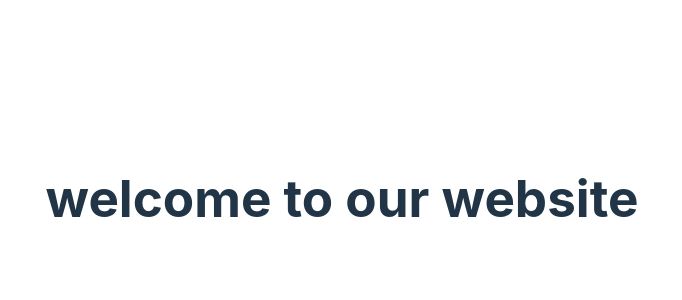
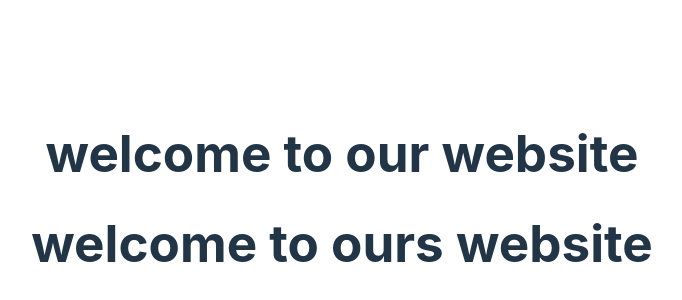
Before and after one commit to MukitHossen7/burger-shop, a React (Vite) app: page / in a window 1280 px wide. Shown: the part 202-502 px from the top of the page, without its empty margins (298-980 px from the left). Built offline with nearby package versions, Linux system fonts and the light colour scheme.

Commit message:
edit a h1 tag text

```diff
--- a/src/App.jsx
+++ b/src/App.jsx
@@ -4,6 +4,7 @@ function App() {
   return (
     <div>
       <h1>welcome to our website</h1>
+      <h1>welcome to ours website</h1>
     </div>
   );
 }
```
